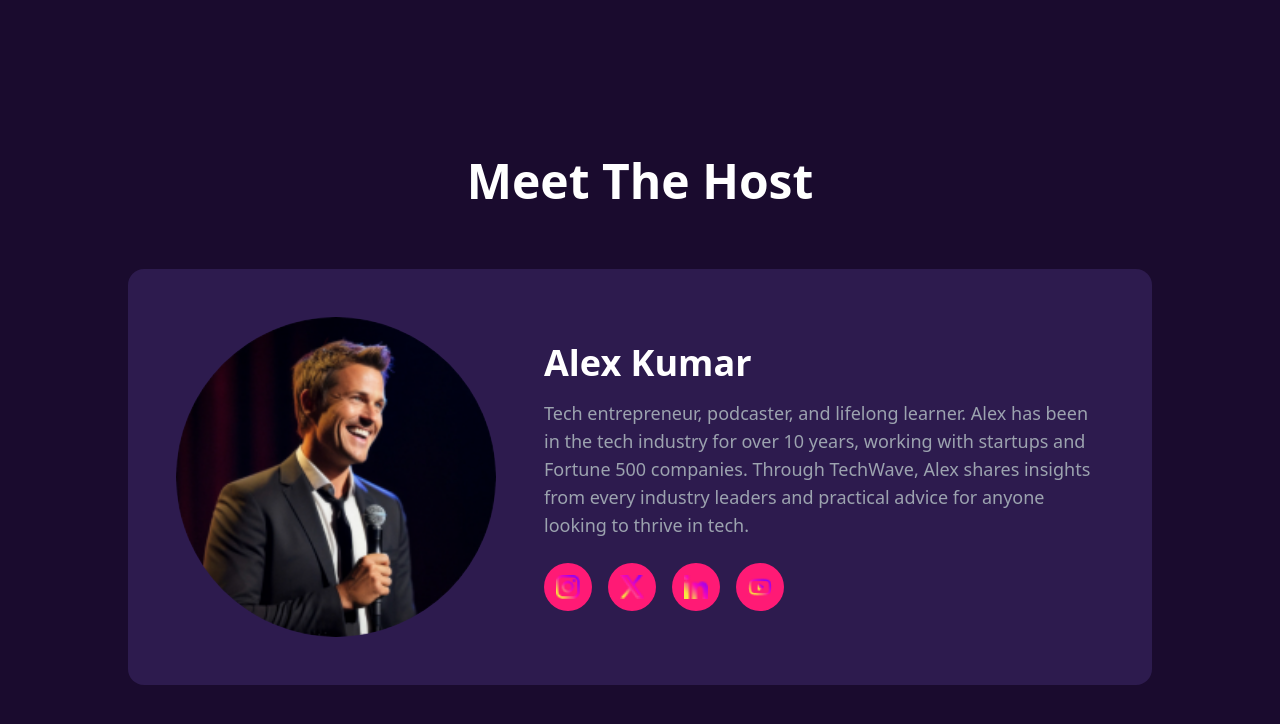
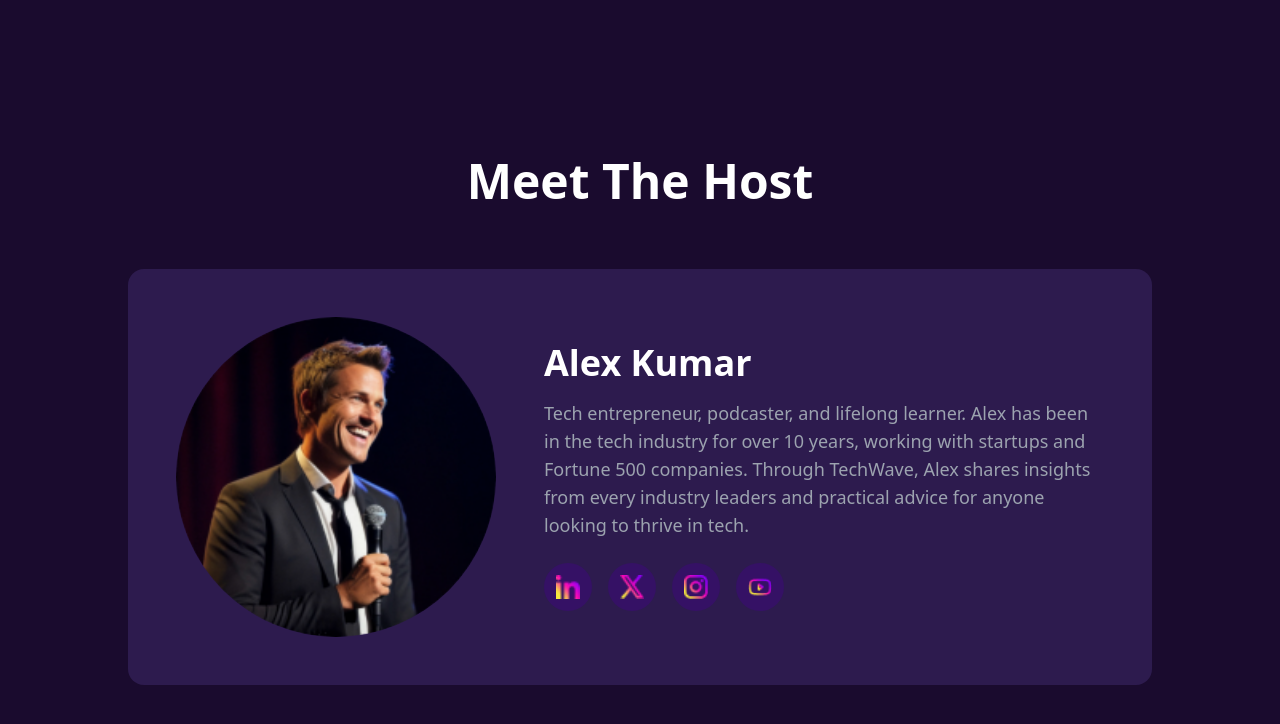
Before and after one commit to SadrinChan/B13-A02, a plain HTML site: page index.html in a window 1280 px wide. Shown: the part 3290-4014 px from the top of the page. Drawn offline with nearby package versions, Linux system fonts and the light colour scheme.

Commit message:
color correction

```diff
--- a/index.html
+++ b/index.html
@@ -260,7 +260,7 @@
                 <div
                     class="bg-[#2D1B4E] p-8 rounded-2xl hover:bg-[#3D2B5E] hover:-translate-y-2 hover:shadow-2xl transition-all duration-300">
                     <div class="mb-6">
-                        <img src="assets/message.png" alt="Exclusive Interviews" class="w-16 h-16">
+                        <img src="assets/Stroke.png" alt="Exclusive Interviews" class="w-16 h-16">
                     </div>
                     <h3 class="text-xl md:text-2xl font-bold mb-4">
                         Exclusive Interviews
@@ -428,19 +428,20 @@
                     <!-- Social Media Icons -->
                     <div class="flex gap-4 justify-center lg:justify-start">
                         <a href="#"
-                            class="w-12 h-12 bg-[#FF1A75] hover:bg-[#FF5E9D] rounded-full flex items-center justify-center hover:scale-110 hover:rotate-6 transition-all duration-300">
+                            class="w-12 h-12 bg-[#351165] hover:bg-[#FF5E9D] rounded-full flex items-center justify-center hover:scale-110 hover:rotate-6 transition-all duration-300">
+                            <img src="assets/linkedin.png" alt="LinkedIn" class="w-6 h-6">
+                        </a>
+
+                        <a href="#"
+                            class="w-12 h-12 bg-[#351165] hover:bg-[#FF5E9D] rounded-full flex items-center justify-center hover:scale-110 hover:rotate-6 transition-all duration-300">
+                            <img src="assets/x.png" alt="X (Twitter)" class="w-6 h-6">
+                        </a>
+                        <a href="#"
+                            class="w-12 h-12 bg-[#351165] hover:bg-[#FF5E9D] rounded-full flex items-center justify-center hover:scale-110 hover:rotate-6 transition-all duration-300">
                             <img src="assets/instagram.png" alt="Instagram" class="w-6 h-6">
                         </a>
                         <a href="#"
-                            class="w-12 h-12 bg-[#FF1A75] hover:bg-[#FF5E9D] rounded-full flex items-center justify-center hover:scale-110 hover:rotate-6 transition-all duration-300">
-                            <img src="assets/x.png" alt="X (Twitter)" class="w-6 h-6">
-                        </a>
-                        <a href="#"
-                            class="w-12 h-12 bg-[#FF1A75] hover:bg-[#FF5E9D] rounded-full flex items-center justify-center hover:scale-110 hover:rotate-6 transition-all duration-300">
-                            <img src="assets/linkedin.png" alt="LinkedIn" class="w-6 h-6">
-                        </a>
-                        <a href="#"
-                            class="w-12 h-12 bg-[#FF1A75] hover:bg-[#FF5E9D] rounded-full flex items-center justify-center hover:scale-110 hover:rotate-6 transition-all duration-300">
+                            class="w-12 h-12 bg-[#351165] hover:bg-[#FF5E9D] rounded-full flex items-center justify-center hover:scale-110 hover:rotate-6 transition-all duration-300">
                             <img src="assets/youtube.png" alt="YouTube" class="w-6 h-6">
                         </a>
                     </div>
```
Also changed, not shown: assets/Stroke.png (added).
